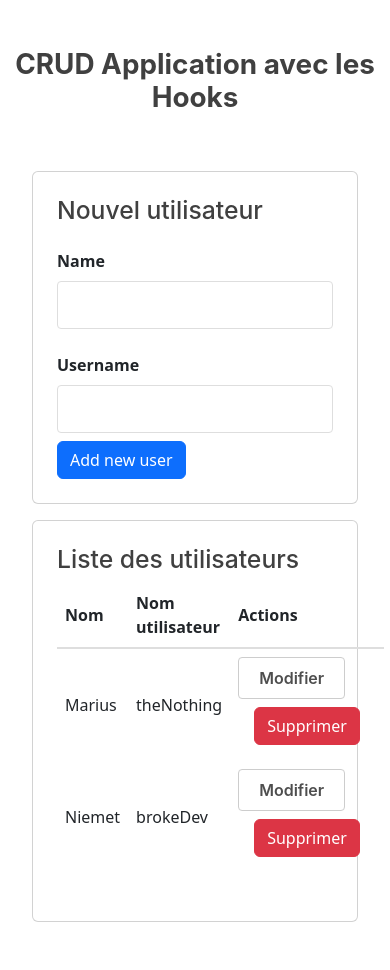
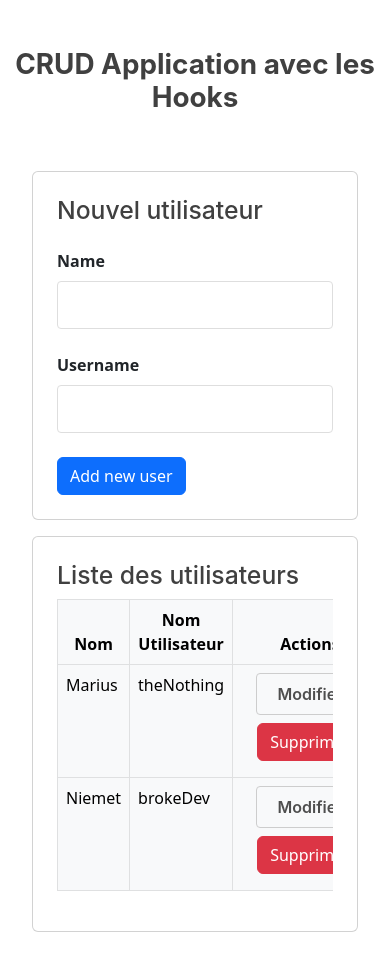
Before and after one commit to franktabs/manageUserBasic, a React (Create React App) app: page / in a window 390 px wide. Shown: the top 970 px of the page. Built offline with nearby package versions, Linux system fonts and the light colour scheme.

Commit message:
ajout styles responsive

```diff
--- a/src/App.js
+++ b/src/App.js
@@ -62,7 +62,7 @@ function App() {
           }
 
         </div>
-        <div className="flex-large card p-4 m-lg-2">
+        <div className="flex-large card p-4 mx-lg-2">
           <h2>Liste des utilisateurs</h2>
           <UserTable users={users} editRow={editRow} deleteUser={deleteUser} editing={editing} />
         </div>
--- a/src/forms/AddUserForm.js
+++ b/src/forms/AddUserForm.js
@@ -25,7 +25,7 @@ function AddUserForm(props) {
             <input type="text" name="name" id="name" value={user.name} onChange={handleInputChange} />
             <label htmlFor="username">Username</label>
             <input type="text" name="username" id="username" value={user.username} onChange={handleInputChange} />
-            <button className=" btn btn-primary" >Add new user</button>
+            <button className=" btn btn-primary mt-3" >Add new user</button>
         </form>
     );
 }
--- a/src/forms/EditUserForm.js
+++ b/src/forms/EditUserForm.js
@@ -21,8 +21,10 @@ function EditUserForm(props) {
             <input type="text" id="name" name="name" value={user.name} onChange={handleInputChange} />
             <label htmlFor="username">Username</label>
             <input type="text" name="username" id="username" value={user.username} onChange={handleInputChange} />
-            <button className=" btn btn-primary" >Modifier</button>
-            <button onClick={() => props.setEditing(false)} className=" btn btn-light mx-3" >Annuler</button>
+            <div className=" d-inline-block mt-3">
+                <button className=" btn btn-primary" >Modifier</button>
+                <button onClick={() => props.setEditing(false)} className=" btn btn-light mx-3" >Annuler</button>
+            </div>
         </form>
     );
 }
--- a/src/tables/UserTable.js
+++ b/src/tables/UserTable.js
@@ -1,11 +1,12 @@
 
 function UserTable(props) {
     return (
-        <table>
+        <div className=" overflow-auto">
+            <table className=" table table-bordered table-hover  table-light" >
                 <thead>
-                <tr>
+                    <tr className=" text-center" >
                         <th>Nom</th>
-                    <th>Nom utilisateur</th>
+                        <th>Nom Utilisateur</th>
                         <th>Actions</th>
                     </tr>
                 </thead>
@@ -17,10 +18,12 @@ function UserTable(props) {
                                     <td> {user.name} </td>
                                     <td> {user.username} </td>
                                     <td>
+                                        <div className=" d-inline-block text-center "  >
                                             <button className=" button muted-button" onClick={() => props.editRow(user)} >Modifier</button>
                                             {
                                                 !props.editing && <button className=" button btn mx-3 btn-danger" onClick={() => props.deleteUser(user.id)} >Supprimer</button>
                                             }
+                                        </div>
 
                                     </td>
                                 </tr>
@@ -33,6 +36,7 @@ function UserTable(props) {
                     }
                 </tbody>
             </table>
+        </div>
     );
 }
 
```
Lines whose indentation alone changed are shown as unchanged.
